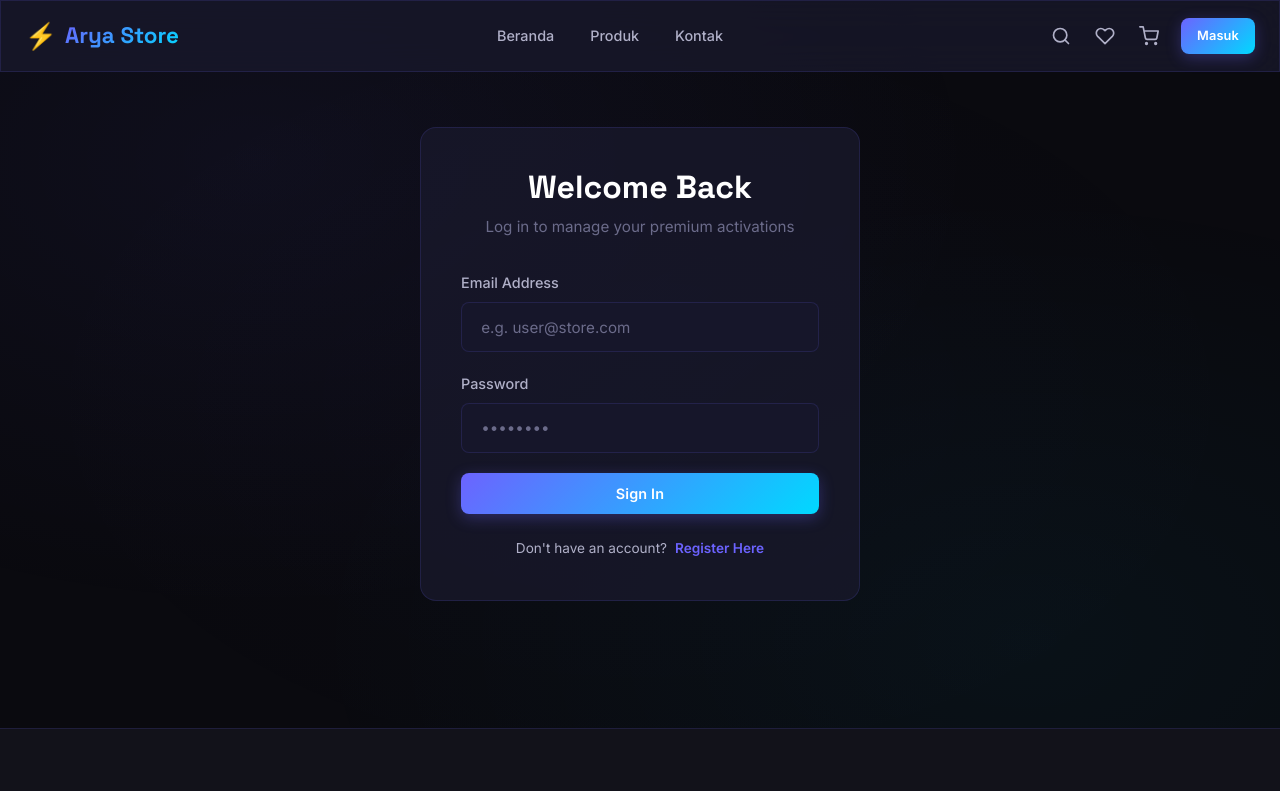
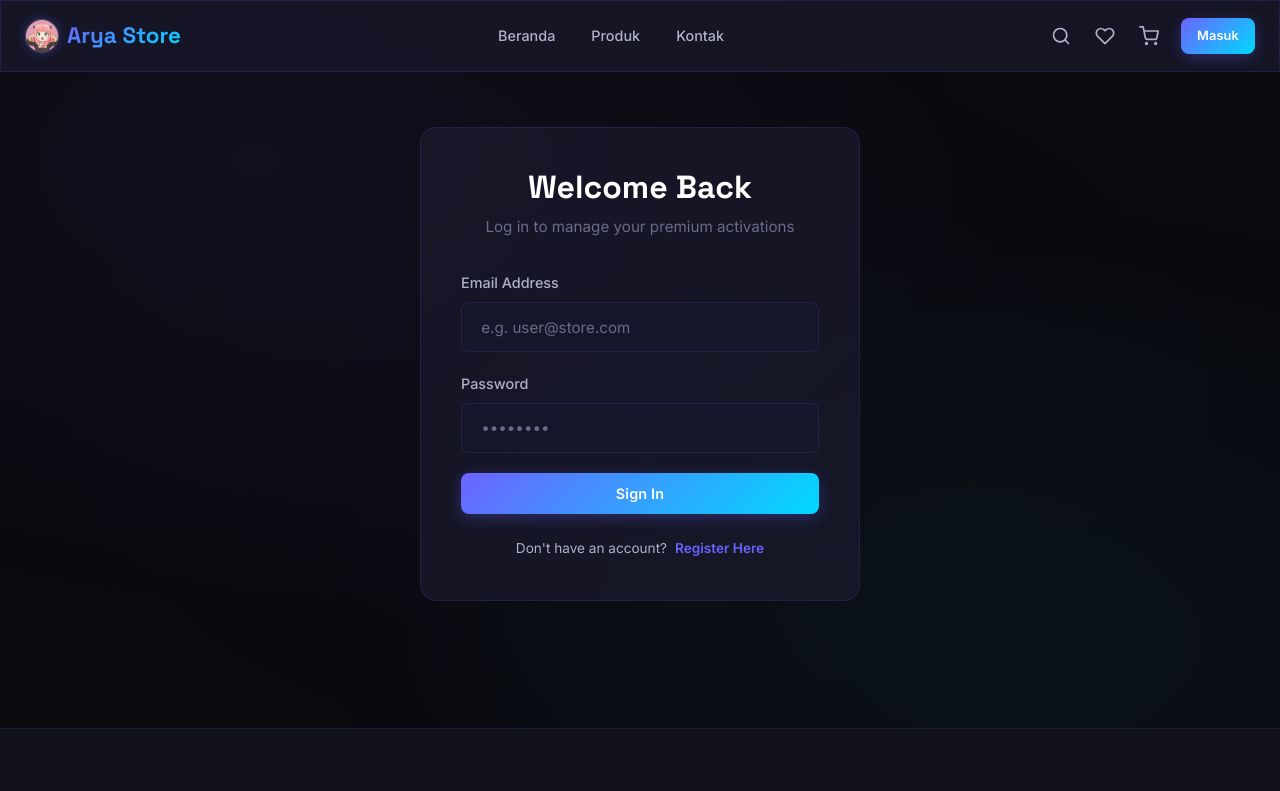
Before and after one commit to rahmanarya812-bit/digital-store, a React (Vite) app: page /login in a window 1280 px wide. Shown: the top 791 px of the page. Built offline with nearby package versions, Linux system fonts and the light colour scheme.

Commit message:
Replace navbar brand icon with premium circular anime logo and hover spin animation

```diff
--- a/src/components/Navbar.css
+++ b/src/components/Navbar.css
@@ -27,8 +27,18 @@
   flex-shrink: 0;
 }
 
-.brand-icon {
-  font-size: 1.6rem;
+.brand-logo-img {
+  width: 34px;
+  height: 34px;
+  border-radius: 50%;
+  object-fit: cover;
+  border: 1px solid rgba(255, 255, 255, 0.25);
+  box-shadow: 0 0 10px rgba(108, 99, 255, 0.35);
+  transition: transform var(--transition-normal) ease-in-out;
+}
+
+.navbar-brand:hover .brand-logo-img {
+  transform: rotate(360deg) scale(1.1);
 }
 
 .brand-text {
--- a/src/components/Navbar.jsx
+++ b/src/components/Navbar.jsx
@@ -37,7 +37,7 @@ export default function Navbar() {
     <nav className="navbar glass">
       <div className="navbar-inner container">
         <Link to="/" className="navbar-brand">
-          <span className="brand-icon">⚡</span>
+          <img src="/logo.png" alt="Logo" className="brand-logo-img" />
           <span className="brand-text">Arya Store</span>
         </Link>
 
```
Also changed, not shown: scratch/find_latest_images.js (added, +38 -0 lines), public/logo.png (added).
